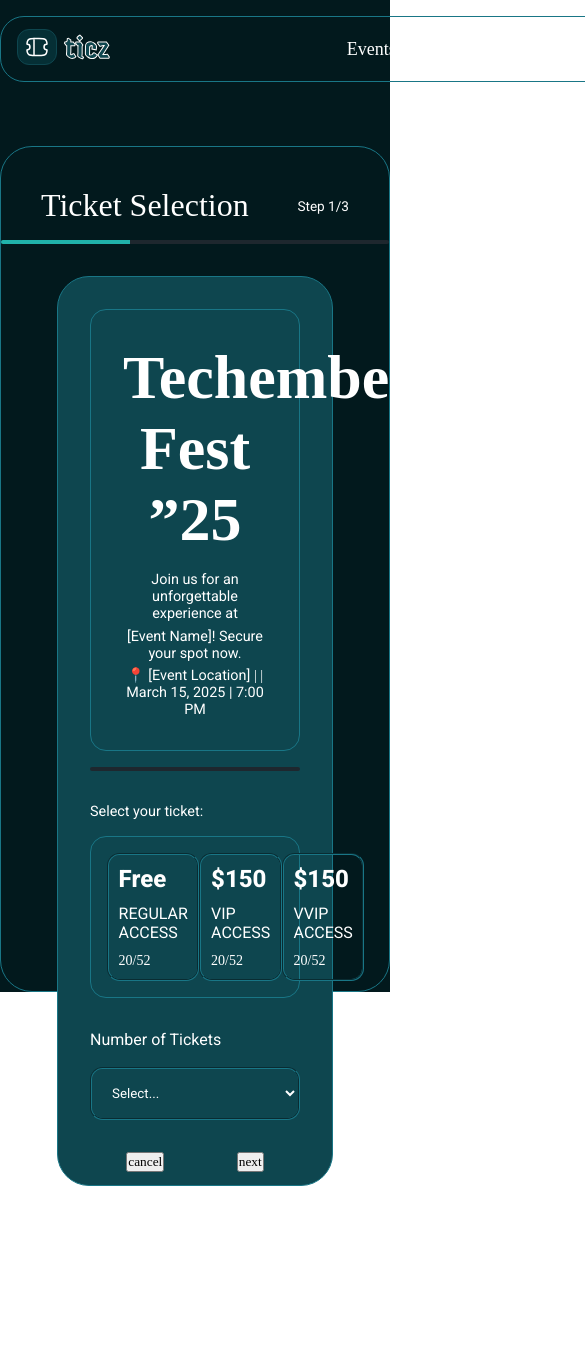
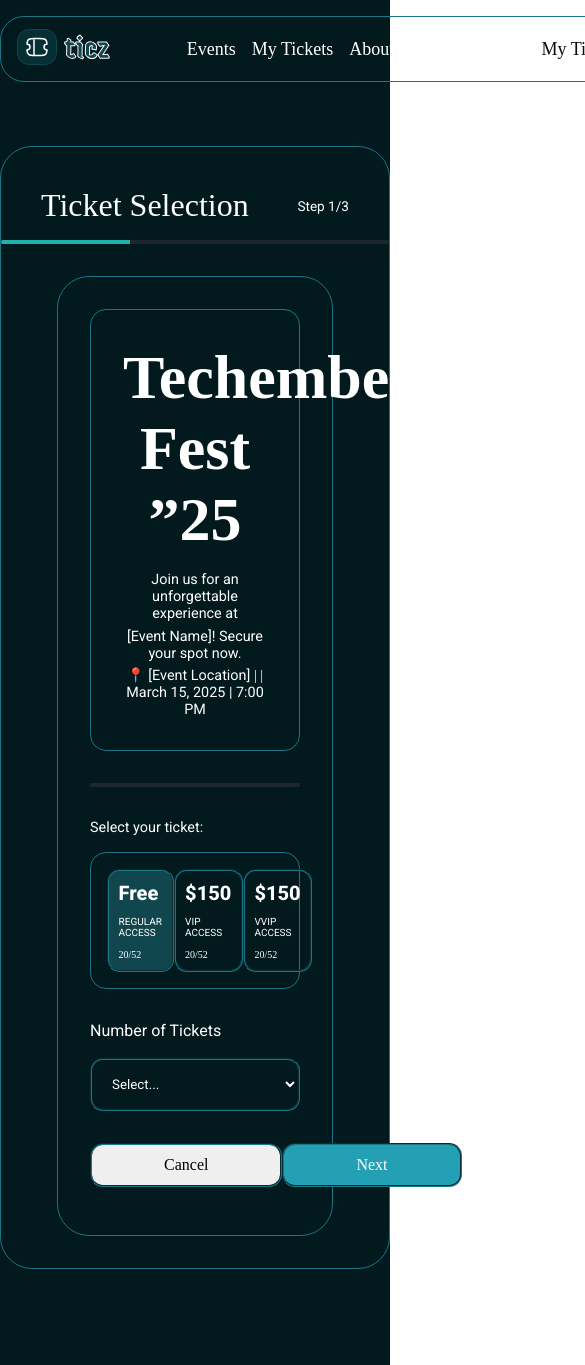
Before and after one commit to MAYOR-001-star/event-ticket-booking, a React (Vite) app: page / in a window 390 px wide. Shown: the top 1365 px of the page, 585 px wide, since content can reach past the window. Before the commit the page ends 1186 px from the top, so only its background shows below. Built offline with nearby package versions, Linux system fonts and the light colour scheme; a web font is replaced by a local one.

Commit message:
almost done with events component design only left with responsive design

```diff
--- a/src/Events.jsx
+++ b/src/Events.jsx
@@ -1,66 +1,100 @@
-import React from 'react'
-import { useGlobalContext } from './Controllerr'
+import React, { useState, useEffect } from 'react';
+import { useGlobalContext } from './Controllerr';
 
 const Events = () => {
-    const {isEventsOpen, openEventSection} = useGlobalContext()
+    const { isEventsOpen, openEventSection } = useGlobalContext();
+    const [bgChecker, setBgChecker] = useState("");
+
+    const checker = (event) => {
+        const clickedText = event.currentTarget.querySelector(".package").textContent;
+
+        if (clickedText !== bgChecker) {
+            setBgChecker(clickedText);
+        }
+    };
+
+    useEffect(() => {
+        setBgChecker("Regular Access");
+    }, []);
+
     return (
         isEventsOpen && (
-            <div className='h-[100vh] border-[#197686] border-1'
-                style={{color: 'white', margin: '4rem auto 0px', borderRadius: '2rem', maxWidth: '48rem'}}>
+            <div className='h-full border-[#197686] border-1'
+                style={{color: 'white', margin: '4rem auto 0', borderRadius: '2rem', maxWidth: '35.7rem'}}>
+
                 <div>
                     <div className='flex justify-between items-center' style={{padding: '2.5rem 2.5rem 0.5rem 2.5rem'}}>
                         <h1 className='font-normal' style={{fontWeight: '400'}}>Ticket Selection</h1>
                         <p className='font-roboto' style={{fontFamily: 'Roboto', fontSize: '0.85rem'}}>Step 1/3</p>
                     </div>
-                    <div className="progress-container" style={{maxWidth: '31rem', margin: '0.5rem auto'}}>
+                    <div className="progress-container" style={{maxWidth: '30rem', margin: '0.5rem auto'}}>
                         <div className="progress-bar" id="progressBar"></div>
                     </div>
                 </div>
-                <div className='border-[#197686] border-1 h-full center-text' style={{borderRadius: '2rem', margin: '2rem 3.5rem', padding: '2rem', background: '#0E464F'}}>
+
+                <div className='border-[#197686] border-1 center-text' style={{borderRadius: '2rem', margin: '2rem 3.5rem', padding: '2rem'}}>
                     <div className='border-[#197686] border-1' style={{borderRadius: '1rem', marginBottom: '1rem', padding: '2rem'}}>
                         <h2 style={{fontFamily: 'Road Rage, serif', fontSize: '62px', marginBottom: '1rem'}}>Techember Fest ”25</h2>
                         <p style={{fontFamily: 'Roboto', fontSize: '0.9rem'}}>Join us for an unforgettable experience at</p>
                         <p style={{fontFamily: 'Roboto', margin: '0.35rem 0', fontSize: '0.9rem'}}>[Event Name]! Secure your spot now.</p>
                         <p style={{fontFamily: 'Roboto', fontSize: '0.9rem'}}>📍 [Event Location] <span>| |</span> March 15, 2025 | 7:00 PM</p>
                     </div>
-                    <div className="progress-container" style={{maxWidth: '25rem', margin: '0 auto'}}></div>
+
+                    <div className="progress-container" style={{maxWidth: '37rem', margin: '2rem auto 0 auto'}}></div>
+
                     <div>
                         <h2 className='text-left' style={{fontFamily: 'Roboto', fontSize: '0.9rem', margin: '2rem 0 1rem 0', fontWeight: '400'}}>Select your ticket:</h2>
                         <div className='btns'>
-                            <div style={{textAlign: 'left', border: '2.5px groove #197686', borderRadius: '0.8rem', padding: '0.6rem', width: '9.2rem'}}>
-                                <p style={{fontWeight: '800', fontFamily: 'Roboto', fontSize: '24px'}}>Free</p>
-                                <p style={{textTransform: 'uppercase', fontFamily: 'Roboto', margin: '0.7rem 0', fontSize: '16px'}}>Regular Access</p>
-                                <p style={{fontSize: '14px'}}>20/52</p>
-                            </div>
-                            <div style={{textAlign: 'left', border: '2.5px groove #197686', borderRadius: '0.8rem', padding: '0.6rem', width: '9.2rem'}}>
-                                <p style={{fontWeight: '800', fontFamily: 'Roboto', fontSize: '24px'}}>$150</p>
-                                <p style={{textTransform: 'uppercase', fontFamily: 'Roboto', margin: '0.7rem 0', fontSize: '16px'}}>VIP Access</p>
-                                <p style={{fontSize: '14px'}}>20/52</p>
-                            </div>
-                            <div style={{textAlign: 'left', border: '2.5px groove #197686', borderRadius: '0.8rem', padding: '0.6rem', width: '9.2rem'}}>
-                                <p style={{fontWeight: '800', fontFamily: 'Roboto', fontSize: '24px'}}>$150</p>
-                                <p style={{textTransform: 'uppercase', fontFamily: 'Roboto', margin: '0.7rem 0', fontSize: '16px'}}>VVIP Access</p>
-                                <p style={{fontSize: '14px'}}>20/52</p>
-                            </div>
+                            {["Regular Access", "VIP Access", "VVIP Access"].map((type, index) => (
+                                <div key={index}
+                                    style={{
+                                        textAlign: 'left',
+                                        border: '2.5px groove #197686',
+                                        borderRadius: '0.8rem',
+                                        padding: '0.6rem',
+                                        width: '5.5rem',
+                                        cursor: 'pointer',
+                                        backgroundColor: bgChecker === type ? "#12464E" : "transparent"
+                                    }}
+                                    onClick={checker}
+                                    // className={type === "Regular Access" ? "first-package" : ""}
+                                >
+                                    <p style={{fontWeight: '800', fontFamily: 'Roboto', fontSize: '20px'}}>
+                                        {type === "Regular Access" ? "Free" : "$150"}
+                                    </p>
+                                    <p className='package' style={{textTransform: 'uppercase', fontFamily: 'Roboto', margin: '0.7rem 0', fontSize: '10px'}}>
+                                        {type}
+                                    </p>
+                                    <p style={{fontSize: '10px'}}>20/52</p>
+                                </div>
+                            ))}
                         </div>
                     </div>
+
                     <div style={{margin: '2rem 0'}}>
                         <label htmlFor="options" style={{textAlign: 'left', fontFamily: 'Roboto'}} className='flex'>Number of Tickets</label><br/>
-                        <select id="options" className='w-full' style={{outline: 'none', background: 'transparent', color: 'white', fontFamily: 'Roboto', padding: '1rem', borderRadius: '0.8rem', border: '2.5px groove #197686'}}>
+                        <select id="options" className='w-full' style={{cursor: 'pointer', outline: 'none', background: 'transparent', color: 'white', fontFamily: 'Roboto', padding: '1rem', borderRadius: '0.8rem', border: '2.5px groove #197686'}}>
                             <option value="" style={{fontFamily: 'Roboto', color: 'white', background: '#02191D'}}>Select...</option>
                             <option value="1" style={{fontFamily: 'Roboto', color: 'white', background: '#02191D'}}>1</option>
                             <option value="2" style={{fontFamily: 'Roboto', color: 'white', background: '#02191D'}}>2</option>
                             <option value="3" style={{fontFamily: 'Roboto', color: 'white', background: '#02191D'}}>3</option>
                         </select>
                     </div>
-                    <div className='flex justify-around items-center'>
-                        <button onClick={(e)=>e.preventDefault()} style={{}}>cancel</button>
-                        <button onClick={openEventSection} style={{}}>next</button>
+
+                    <div className='flex justify-around items-center' style={{marginBottom: '1rem'}}>
+                        <button onClick={(e) => e.preventDefault()} className='btn-sub'
+                            style={{ border: '2.5px groove #197686', borderRadius: '0.8rem', fontFamily: 'JejuMyeongjo'}}>
+                            Cancel
+                        </button>
+                        <button onClick={openEventSection} className='btn-sub'
+                            style={{border: '2.5px groove #197686', borderRadius: '0.8rem', fontFamily: 'JejuMyeongjo', background: '#24A0B5', color: 'white'}}>
+                            Next
+                        </button>
                     </div>
                 </div>
             </div>
         )
-    )
-}
+    );
+};
 
-export default Events
+export default Events;
--- a/src/index.css
+++ b/src/index.css
@@ -13,14 +13,14 @@
 
 .bg-custom {
   background: rgb(2, 25, 29);
-  padding-top: 1rem;
+  padding: 1rem 0 6rem 0;
   height: 100%;
   /* background: rgb(25, 118, 134); */
   /* background: radial-gradient(circle, rgb(25, 118, 134) 0%, rgb(2, 25, 29) 67%); */
 }
 
 .adjust {
-  max-width: 60rem;
+  max-width: 40rem;
   padding: 0.75rem 1rem;
   border-radius: 1.5rem;
 }
@@ -64,3 +64,8 @@
   justify-content: space-between;
   /* font-family: Roboto; */
 }
+
+.btn-sub{
+  padding: 0.7rem 4.5rem;
+  font-size: 1rem;
+}
```
